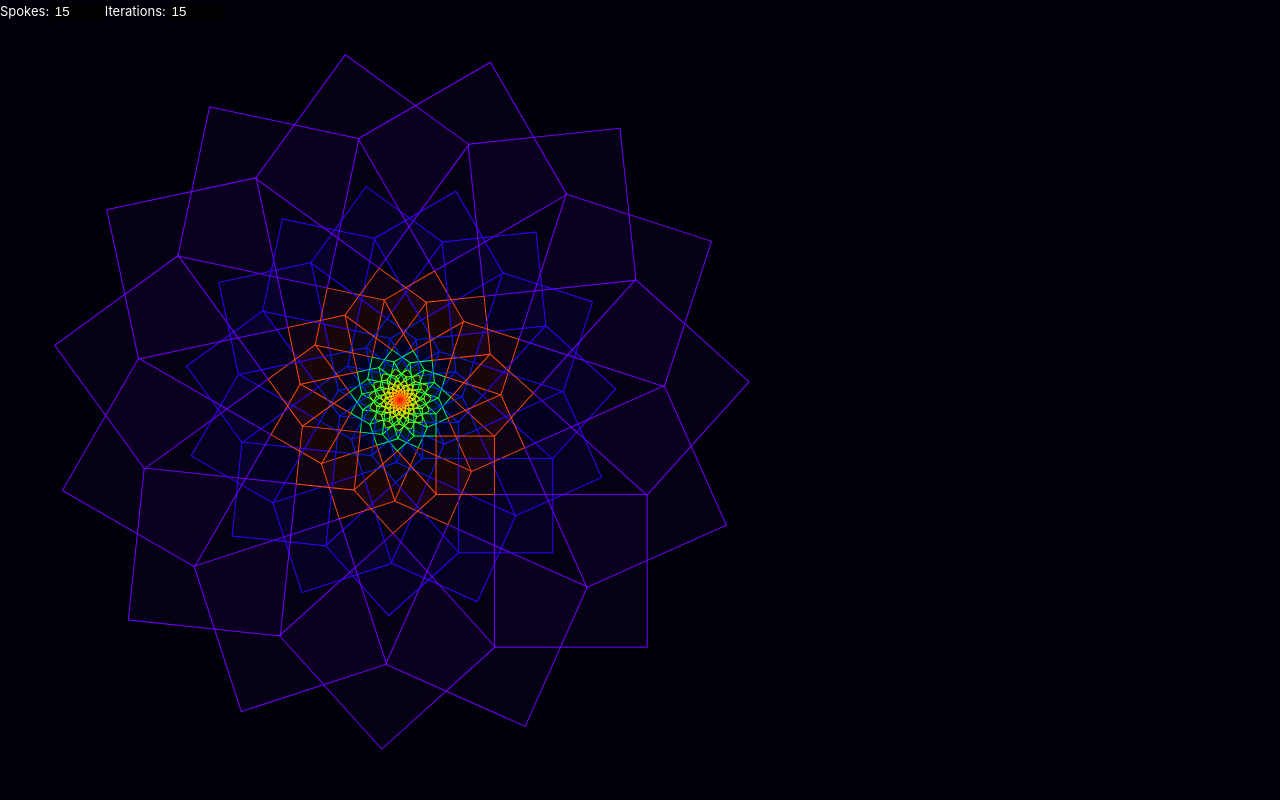
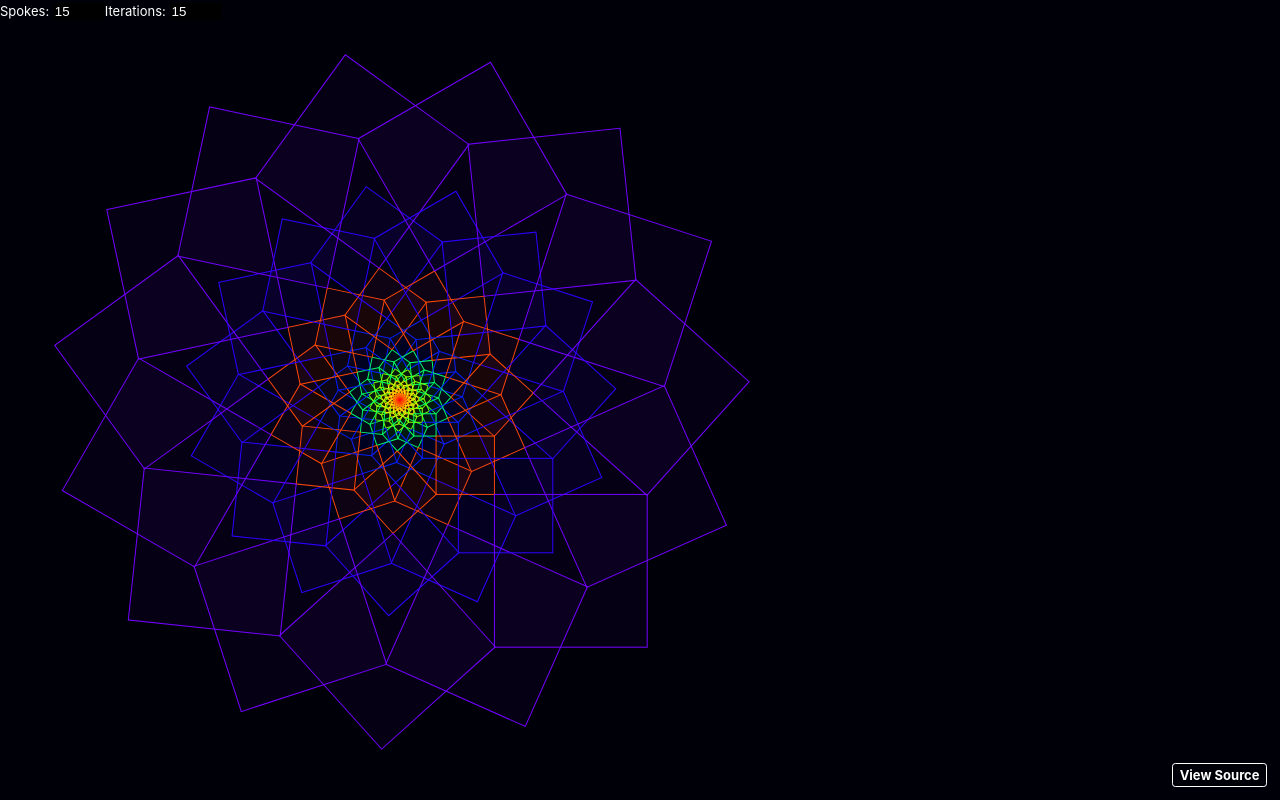
Before and after one commit to doppler/fibonacci, a React (Create React App) app: page / in a window 1280 px wide. Built offline with nearby package versions, Linux system fonts and the light colour scheme.

Commit message:
add view source button

```diff
--- a/src/App.js
+++ b/src/App.js
@@ -41,6 +41,13 @@
           onChange={changeFibValue}
         />
       </div>
+      <a
+        href="https://github.com/doppler/fibonacci/blob/master/src/App.js"
+        target="_blank"
+        rel="noopener"
+      >
+        View Source
+      </a>
     </div>
   );
 };
--- a/src/App.scss
+++ b/src/App.scss
@@ -16,4 +16,19 @@
       border: 0px;
     }
   }
+  a {
+    position: absolute;
+    bottom: 1em;
+    right: 1em;
+    text-decoration: none;
+    color: white;
+    font-size: small;
+    font-weight: bold;
+    border: 1px solid white;
+    border-radius: 0.25em;
+    padding: 0.25em 0.5em 0.25em 0.5em;
+  }
+  a:hover {
+    color: yellow;
+  }
 }
```
